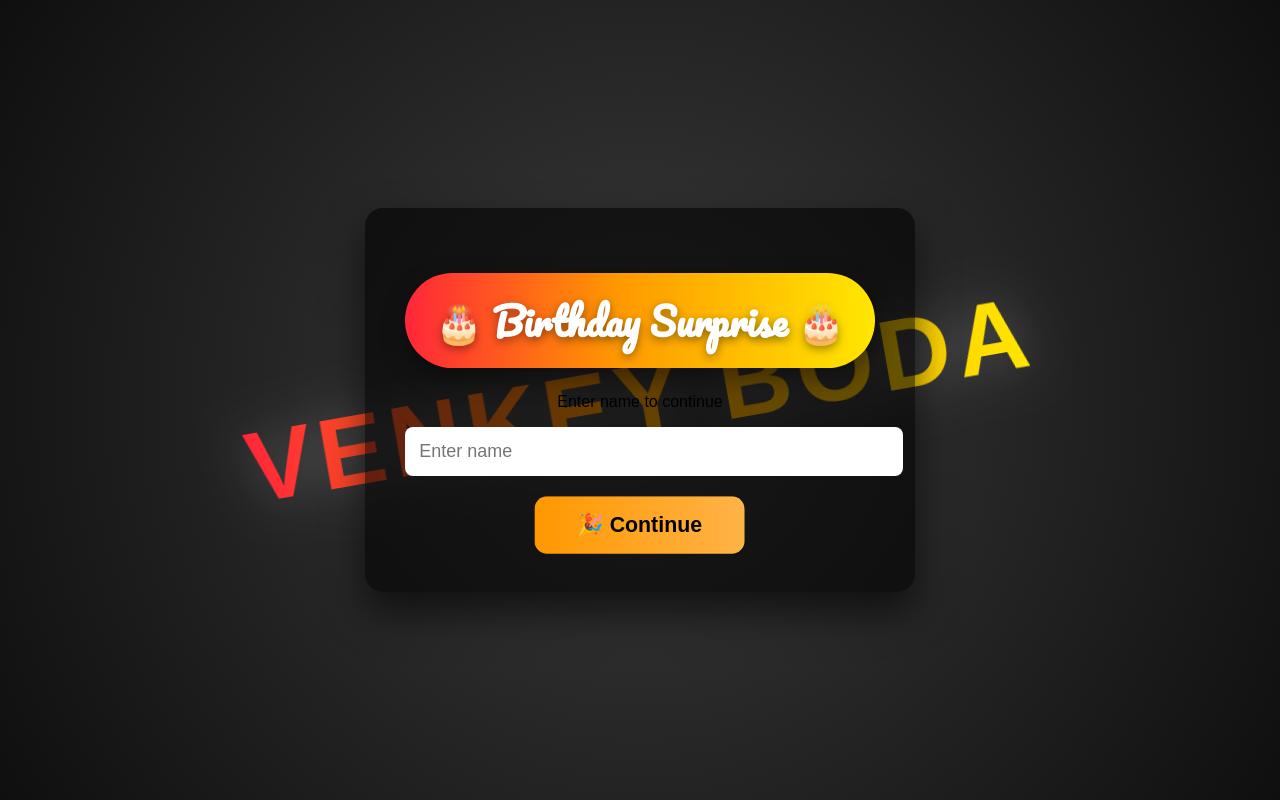
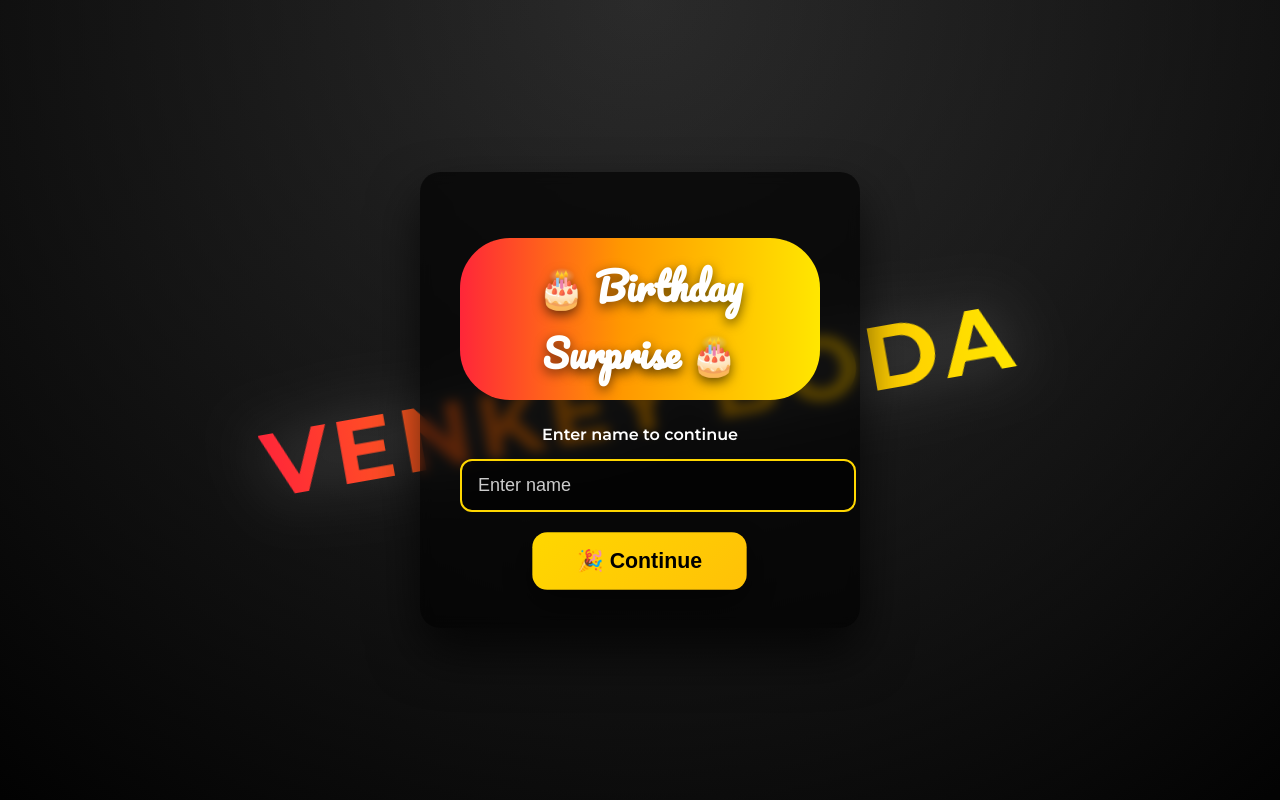
Before and after one commit to venkeyboda17/Birthday_wishes, a plain HTML site: page index.html in a window 1280 px wide. Drawn offline with Linux system fonts and the light colour scheme.

Commit message:
fixed html and wishes

```diff
--- a/index.html
+++ b/index.html
@@ -5,53 +5,39 @@
 <title>Birthday Wishes 🎉</title>
 <meta name="viewport" content="width=device-width, initial-scale=1.0">
 
-<!-- <link href="https://fonts.googleapis.com/css2?family=Poppins:wght@400;700&display=swap" rel="stylesheet"> -->
-<link href="https://fonts.googleapis.com/css2?family=Pacifico&display=swap" rel="stylesheet">
+<!-- Fonts -->
+<link href="https://fonts.googleapis.com/css2?family=Pacifico&family=Montserrat:wght@600;700&display=swap" rel="stylesheet">
 
 <style>
-body {
-  height: 100vh;
-  margin: 0;
-  display: flex;
-  justify-content: center;
-  align-items: center;
-  background: radial-gradient(circle, #3a3a3a, #0f0f0f);
-  font-family: Arial, sans-serif;
-  position: relative;
-  overflow: hidden;
+body{
+  height:100vh;
+  margin:0;
+  display:flex;
+  justify-content:center;
+  align-items:center;
+  font-family:'Montserrat',sans-serif;
+  overflow:hidden;
+  background:
+    radial-gradient(circle at top, rgba(255,255,255,0.1), rgba(0,0,0,0.9)),
+    linear-gradient(135deg,#0f0f0f,#1a1a1a);
+  position:relative;
 }
 
-/* Big Center Watermark */
-.watermark {
-  /* position: absolute;
-  top: 50%;
-  left: 50%;
-  transform: translate(-50%, -50%) rotate(-10deg);
-  font-family: 'Montserrat', sans-serif;
-  font-size: 100px;
-  color: rgba(255, 255, 255, 0.08);
-  letter-spacing: 6px;
-  user-select: none;
-  pointer-events: none;
-  z-index: 1;
-  white-space: nowrap;
-} */
+/* 🔥 WATERMARK */
+.watermark{
+  position:absolute;
+  top:50%;
+  left:50%;
+  transform:translate(-50%,-50%) rotate(-10deg);
+  font-size:90px;
+  font-weight:800;
+  letter-spacing:6px;
+  white-space:nowrap;
+  pointer-events:none;
+  user-select:none;
+  z-index:1;
 
-  position: absolute;
-  top: 50%;
-  left: 50%;
-  transform: translate(-50%, -50%) rotate(-10deg);
-  font-family: 'Poppins', sans-serif;
-  font-size: 100px;
-  font-weight: 700;
-  letter-spacing: 6px;
-  white-space: nowrap;
-  user-select: none;
-  pointer-events: none;
-  z-index: 1;
-
-  /* COLORFUL TEXT */
-  background: linear-gradient(
+  background:linear-gradient(
     90deg,
     #ff004c,
     #ff9800,
@@ -60,45 +46,40 @@ body {
     #4facfe,
     #a855f7
   );
-  background-size: 300% 300%;
-  -webkit-background-clip: text;
-  -webkit-text-fill-color: transparent;
-
-  /* GLOW EFFECT */
-  filter: drop-shadow(0 0 25px rgba(255,255,255,0.25));
-
-  animation: gradientMove 6s ease infinite;
+  background-size:300% 300%;
+  -webkit-background-clip:text;
+  -webkit-text-fill-color:transparent;
+  filter:drop-shadow(0 0 30px rgba(255,255,255,0.25));
+  animation:gradientMove 6s ease infinite;
 }
 
-@keyframes gradientMove {
-  0% { background-position: 0% 50%; }
-  50% { background-position: 100% 50%; }
-  100% { background-position: 0% 50%; }
+@keyframes gradientMove{
+  0%{background-position:0% 50%}
+  50%{background-position:100% 50%}
+  100%{background-position:0% 50%}
 }
 
+/* 🎁 CARD */
 .card{
-  background: rgba(0,0,0,0.6);
-  padding: 40px;
-  border-radius: 18px;
-  text-align: center;
-  z-index: 2;
-  box-shadow: 0 20px 40px rgba(0,0,0,0.6);
+  z-index:2;
+  background:rgba(0,0,0,0.65);
+  padding:40px;
+  border-radius:20px;
+  text-align:center;
+  box-shadow:0 25px 50px rgba(0,0,0,0.7);
+  backdrop-filter:blur(6px);
+  max-width:360px;
+  width:90%;
 }
 
-h2 {
-  color: white;
-  margin-bottom: 20px;
-}
-
-.title {
-  font-family: 'Pacifico', cursive;
-  font-size: 38px;
-  padding: 14px 30px;
-  margin-bottom: 25px;
-  border-radius: 50px;
-
-  /* COLORFUL BACKGROUND */
-  background: linear-gradient(
+/* 🎂 TITLE */
+.title{
+  font-family:'Pacifico',cursive;
+  font-size:38px;
+  margin-bottom:25px;
+  padding:14px 30px;
+  border-radius:50px;
+  background:linear-gradient(
     90deg,
     #ff004c,
     #ff9800,
@@ -107,61 +88,60 @@ h2 {
     #4facfe,
     #a855f7
   );
-  background-size: 300% 300%;
-  animation: titleMove 6s ease infinite;
-
-  color: white;
-  text-shadow: 0 3px 10px rgba(0,0,0,0.4);
-  box-shadow: 0 10px 25px rgba(0,0,0,0.4);
+  background-size:300% 300%;
+  animation:gradientMove 6s ease infinite;
+  color:#fff;
+  text-shadow:0 4px 12px rgba(0,0,0,0.6);
 }
 
-@keyframes titleMove {
-  0% { background-position: 0% 50%; }
-  50% { background-position: 100% 50%; }
-  100% { background-position: 0% 50%; }
+/* TEXT */
+.card p{
+  color:#ffffff;
+  font-weight:600;
+  margin-bottom:15px;
 }
 
-/* Mobile friendly */
-@media (max-width: 600px) {
-  .title {
-    font-size: 26px;
-    padding: 12px 20px;
-  }
+/* INPUT */
+input{
+  width:100%;
+  padding:14px 16px;
+  font-size:18px;
+  border-radius:12px;
+  border:2px solid #FFD700;
+  outline:none;
+  background:rgba(0,0,0,0.6);
+  color:#fff;
+  margin-bottom:22px;
+}
+input::placeholder{
+  color:#ccc;
 }
 
-
-input{
-  padding:14px;
-  font-size:18px;
-  border-radius:8px;
+/* BUTTON */
+button{
+  padding:15px 42px;
+  font-size:20px;
+  font-weight:800;
   border:none;
-  width:100%;
-  margin-bottom:22px;
+  border-radius:14px;
+  cursor:pointer;
+  background:linear-gradient(135deg,#FFD700,#FFC107);
+  color:#000;
+  box-shadow:0 12px 30px rgba(0,0,0,0.5);
+  animation:pulse 1.4s infinite;
 }
 
-button{
-    padding: 15px 40px;
-    font-size: 20px;
-    background: linear-gradient(to right, #ff9800, #ffb347);
-    color: black;
-    border: none;
-    border-radius: 12px;
-    cursor: pointer;
-    font-weight: bold;
-    animation: pulse 1.4s infinite;
-}
-@keyframes pulse {
-      0% { transform: scale(1); }
-      50% { transform: scale(1.08); }
-      100% { transform: scale(1); }
+@keyframes pulse{
+  0%{transform:scale(1)}
+  50%{transform:scale(1.08)}
+  100%{transform:scale(1)}
 }
 
-@media (max-width: 600px) {
-    .watermark {
-       font-size: 45px;
-    }
+/* MOBILE */
+@media(max-width:600px){
+  .watermark{font-size:45px}
+  .title{font-size:26px}
 }
-
 </style>
 </head>
 
@@ -170,7 +150,6 @@ button{
 <div class="watermark">VENKEY BODA</div>
 
 <div class="card">
-  <!-- <h1>🎂 Birthday Surprise 🎂</h1> -->
   <h1 class="title">🎂 Birthday Surprise 🎂</h1>
 
   <p>Enter name to continue</p>
@@ -181,27 +160,15 @@ button{
 </div>
 
 <script>
-    function goNext() {
-      const name = document.getElementById("name").value.trim();
-
-      if (!name) {
-        alert("Please enter your name 😊");
-        return;
-      }
-
-      const music = document.getElementById("bgMusic");
-
-      if (music) {
-        music.play().catch(() => {});
-      }
-
-      setTimeout(() => {
-        window.location.href =
-          "wishes.html?name=" + encodeURIComponent(name);
-      }, 300);
+function goNext(){
+  const name=document.getElementById("name").value.trim();
+  if(!name){
+    alert("Please enter your name 😊");
+    return;
+  }
+  window.location.href="wishes.html?name="+encodeURIComponent(name);
 }
 </script>
 
-
 </body>
 </html>
```
Also changed, not shown: wishes.html (+8 -8 lines).
